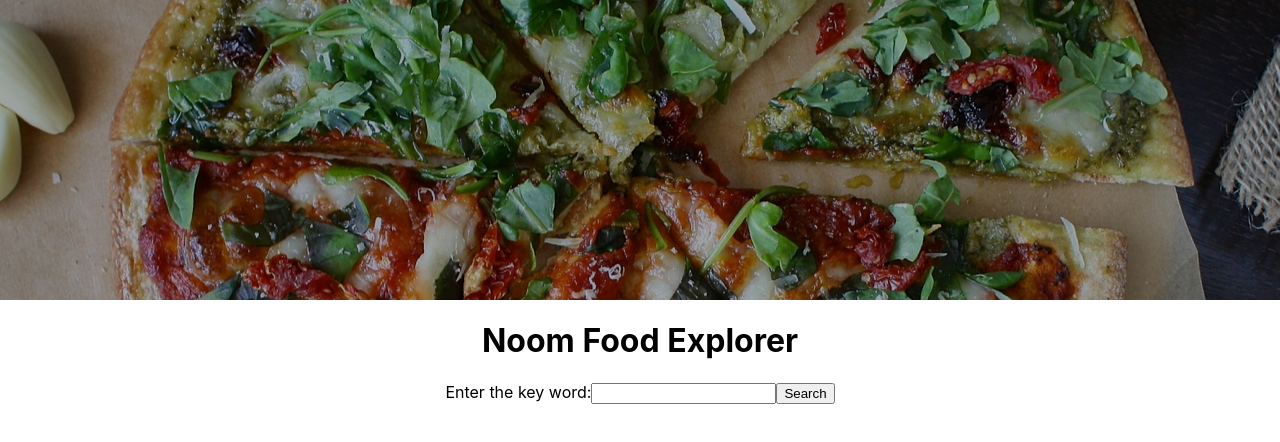
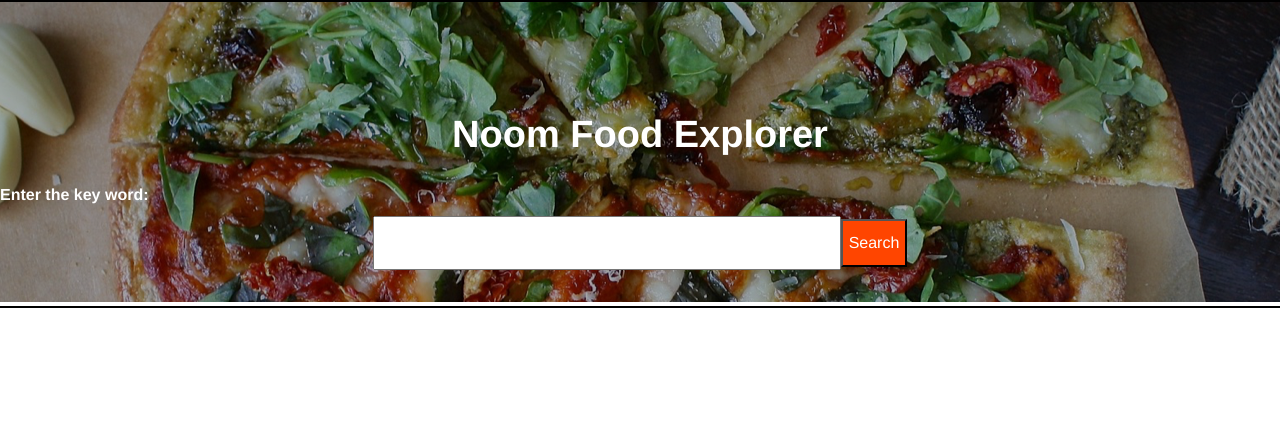
Before and after one commit to AlbertLapTu/Noom-takehome, a React (Create React App) app: page / in a window 1280 px wide. Shown: the top 442 px of the page. Built offline with nearby package versions, Linux system fonts and the light colour scheme; the HTML template or start-up script is replaced by a standard one.

Commit message:
Partially complete styling header

```diff
--- a/src/components/CardContainer/CardContainer.css
+++ b/src/components/CardContainer/CardContainer.css
@@ -0,0 +1,51 @@
+.header-container {
+  border: 2px solid black;
+}
+
+h1 {
+  color: #ffffff;
+  opacity: 100%;
+  font-size: 38px;
+  font-family: Helvetica;
+  font-weight: bold;
+  margin-bottom: 30px;
+}
+
+.search-btn {
+  color: #ffffff;
+  background-color: #ff4500;
+  opacity: 100%;
+  font-size: 16px;
+  font-family: Helvetica;
+  height: 48px;
+}
+
+input[type='text'] {
+  width: 460px;
+  height: 48px;
+}
+
+.label {
+  display: flex;
+  margin-bottom: 12px;
+  margin-top: 30px;
+  margin: 0 auto;
+  color: #ffffff;
+  font-weight: bold;
+  font-size: 16px;
+  font-family: Helvetica;
+  margin-bottom: 12px;
+}
+
+.label label {
+  margin-right: 385px;
+}
+
+.header-content {
+  position: absolute;
+  left: 0;
+  top: 88px;
+  right: 0;
+  bottom: 0;
+  margin-bottom: 30px;
+}
--- a/src/components/CardContainer/CardContainer.jsx
+++ b/src/components/CardContainer/CardContainer.jsx
@@ -2,6 +2,7 @@
 import MenuCard from '../MenuCard/MenuCard';
 import HeaderImage from './assets/image.png';
 import debounce from '../../utilities/utilityFunctions';
+import './CardContainer.css';
 
 export default class CardContainer extends React.Component {
   constructor() {
@@ -37,21 +38,27 @@
 
     return (
       <div className='App'>
+        <div className='header-container'>
           <img src={HeaderImage} />
+          <div className='header-content'>
             <h1>Noom Food Explorer</h1>
             <form>
-          <label>
-            Enter the key word:
+              <div className='label'>
+                <label>Enter the key word:</label>
+              </div>
               <input
                 type='text'
                 name='searchQuery'
                 onChange={this.handleChange}
                 onKeyDown={debounce(this.handleKeyDown, 200)}
               />
-          </label>
-          <button type='submit'>Search</button>
+              <button className='search-btn' type='submit'>
+                Search
+              </button>
             </form>
-        {foods.length === 0 ? null : <MenuCard foods={foods} />}
+          </div>
+        </div>
+        <ul>{foods.length === 0 ? null : <MenuCard foods={foods} />}</ul>
       </div>
     );
   }
```
Lines whose indentation alone changed are shown as unchanged.
